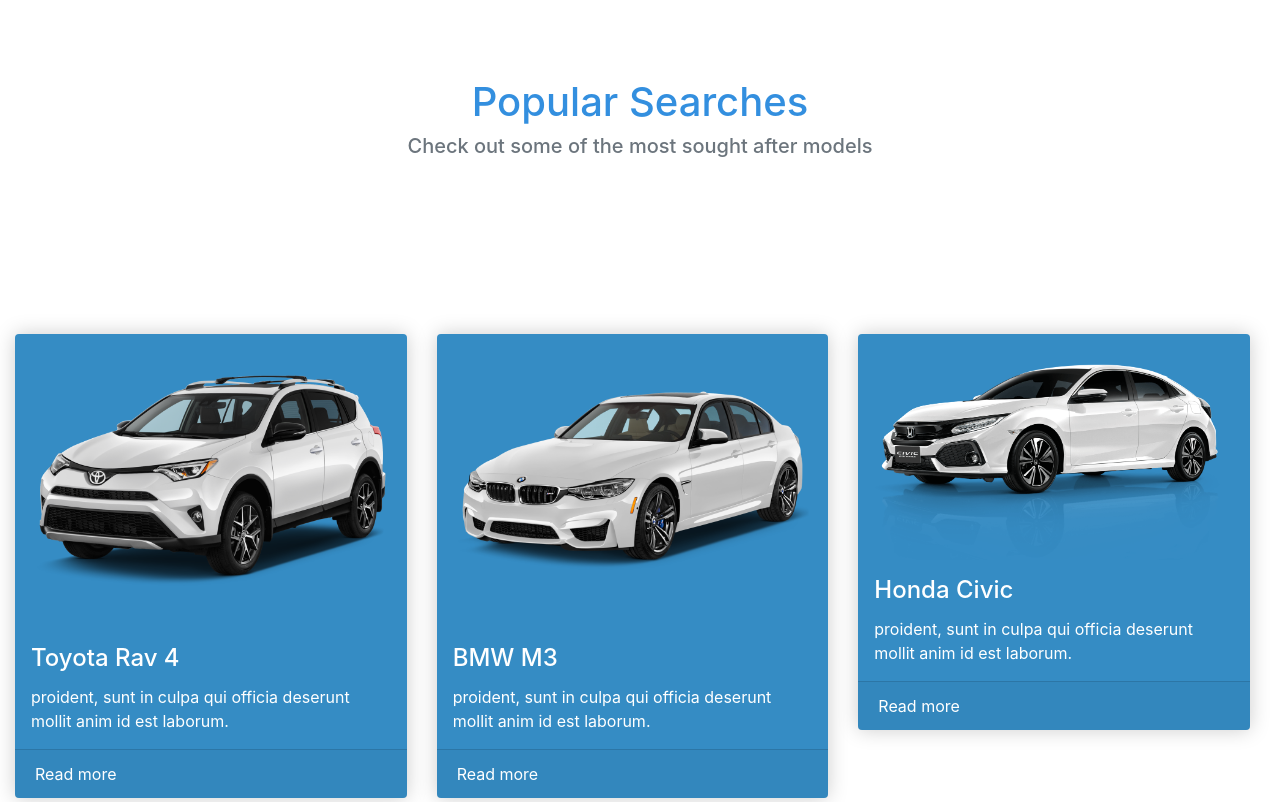
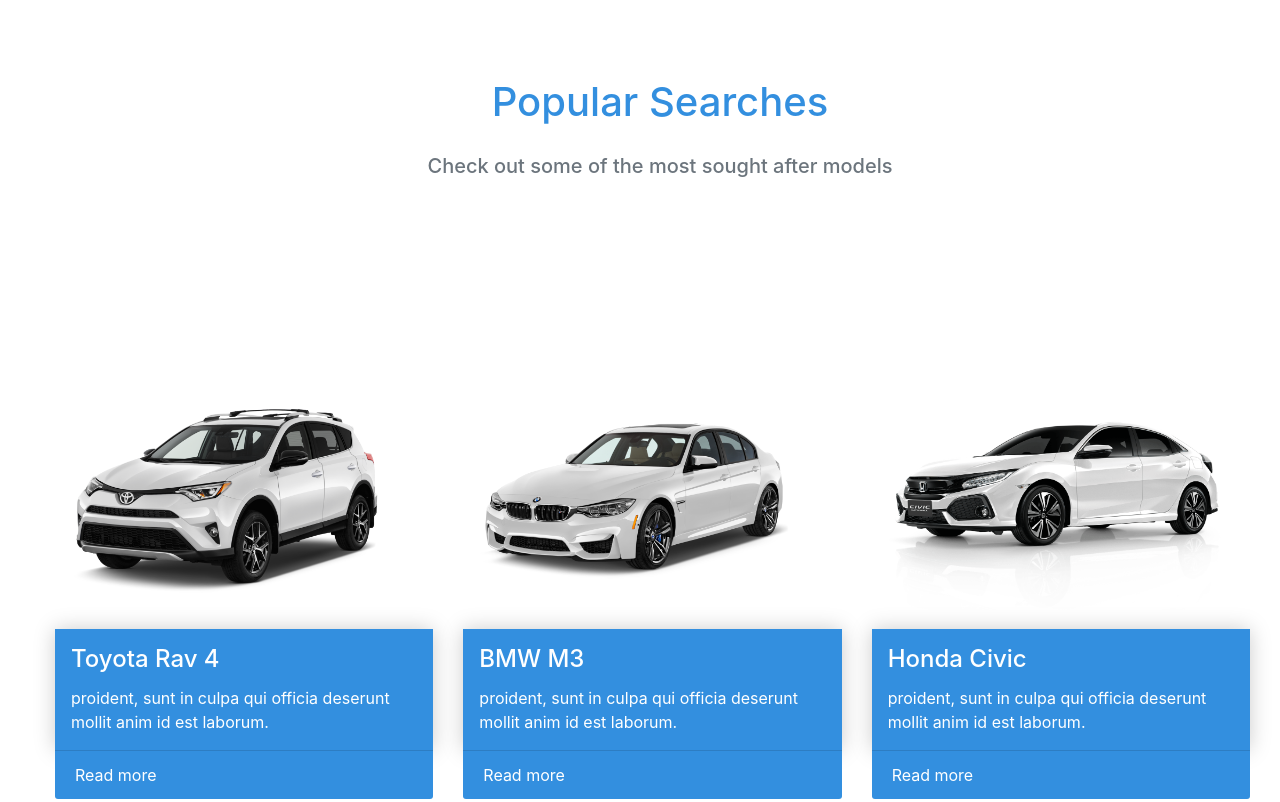
Before and after one commit to P33J3/ProjectNewKeys, a website: page index.html in a window 1280 px wide. Shown: the part 858-1660 px from the top of the page. Drawn offline with nearby package versions, Linux system fonts and the light colour scheme.

Commit message:
css update

```diff
--- a/CSS/main.css
+++ b/CSS/main.css
@@ -1,5 +1,7 @@
 /*header style*/
-
+.headers {
+	position: relative;
+}
 .bg-section {
 	/*background-image: url(); */
 	background-image: url("../images/AdobeStock_194293024_carkeys.jpeg");
@@ -42,6 +44,13 @@
 	left: 25%;
 	text-align: center;
 }
+
+@media only screen and (max-width: 767px) {
+	.search-text {
+		left: 0;
+	}
+}
+
 
 .search-fluid {
 	height: 100vh;
@@ -116,6 +125,7 @@
 	margin-top: 0;
 	position: relative;
 	background-color: rgba(255, 255, 255, 1);
+	padding-left: 2.5em;
 }
 
 .search h1 {
@@ -123,21 +133,31 @@
 	padding-top: 2em;
 }
 
-.search .card {
+.search h5 {
+	padding-top: 1em;
+}
+
+.search .card-body {
 	box-shadow: 0 0 20px #ccc;
-	background-color: rgba(53, 140, 196);
+	background-color: white;
 	color: white;
+	padding: 1em;
+	background-color: rgba(51, 143, 223);
 }
 .search .card img {
-	height: auto;
-	width: 100%;
+	height: 20vw;
+	max-width: 100%;
+	object-fit: contain;
+
+
 }
 
-.search .card-title {
-	color: ;
+.search .card {
+
 }
-.search .card-body {
-	padding: 1em;
+
+.search .card-footer {
+	background-color: rgba(51, 143, 223);
 }
 
 .search a {
```
